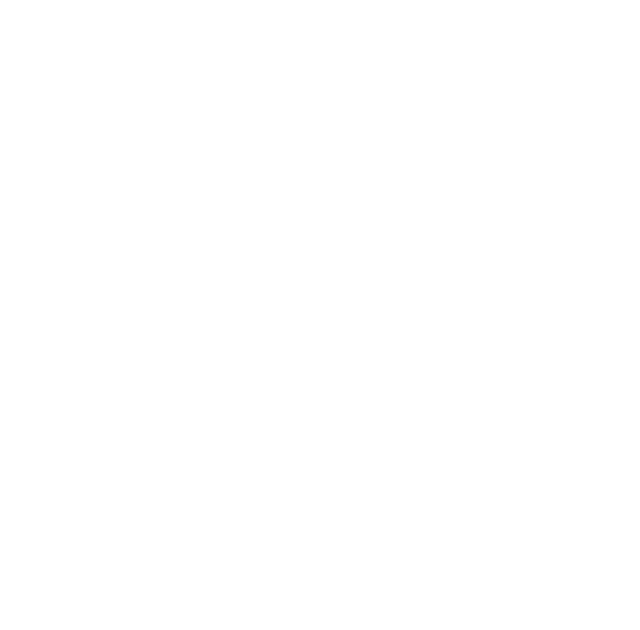
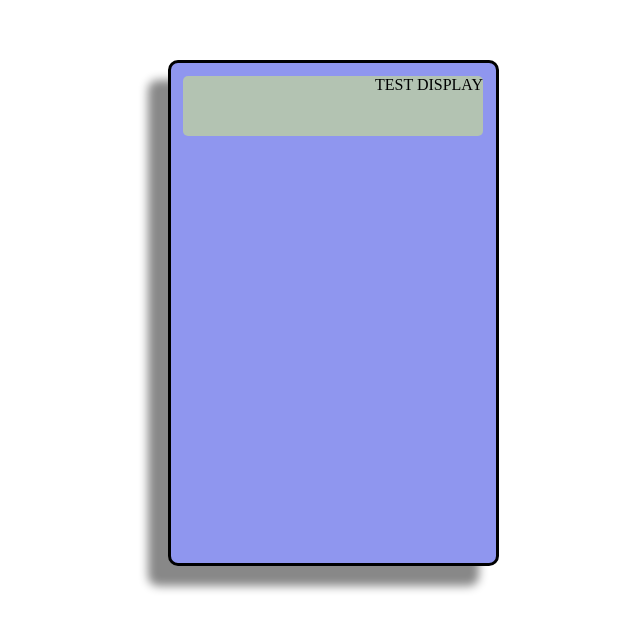
Before and after one commit to SamJamCul/calculator, a plain HTML site: page index.html in a window 1280 px wide. Shown: the whole page, without its empty margins (307-947 px from the left). Drawn offline with Linux system fonts and the light colour scheme.

Commit message:
colours and display field are there

```diff
--- a/index.html
+++ b/index.html
@@ -3,7 +3,7 @@
 </head>
 <body>
   <div class="container">
-    <div class="display"></div>
+    <div class="display">TEST DISPLAY</div>
     <div class="buttons"></div>
   </div>
 </body>
--- a/style.css
+++ b/style.css
@@ -0,0 +1,28 @@
+.container {
+  height: 500px;
+  width: 325px;
+  position: absolute;
+  top: 60px;
+  margin-left: auto;
+  margin-right: auto;
+  left: 0;
+  right: 0;
+  border-style: solid;
+  border-radius: 10px;
+  box-shadow: -20px 20px 10px #888888;
+  background-color: #8f96ef;
+}
+
+.display {
+    height: 60px;
+    width: 300px;
+    position: relative;
+    margin: auto;
+    margin-top: 12.5px;
+    margin-bottom: 12.5px;
+    text-align: right;
+    left: 0;
+    right: 0;
+    background-color: #b3c3b2;
+    border-radius: 5px;
+  }
```
